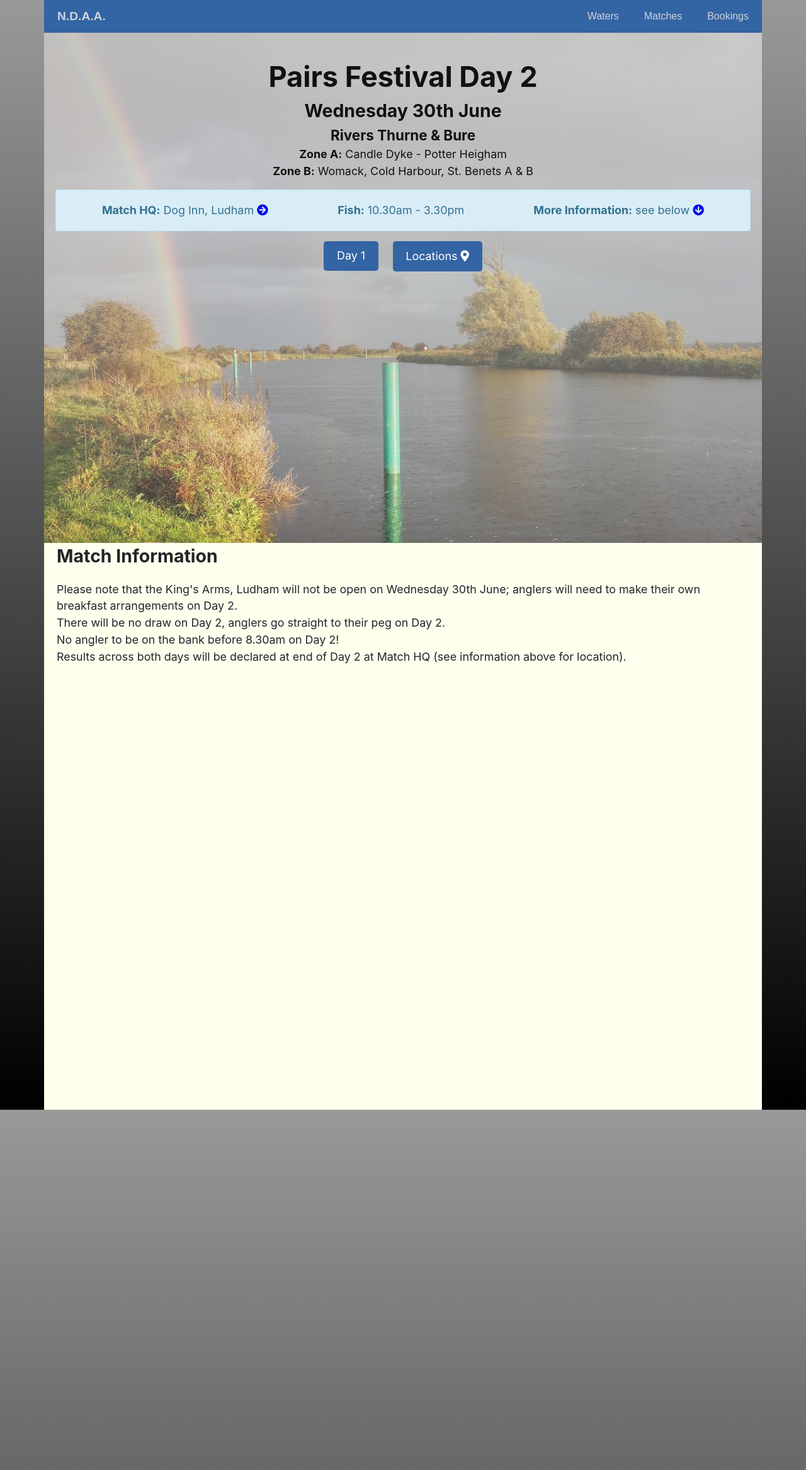
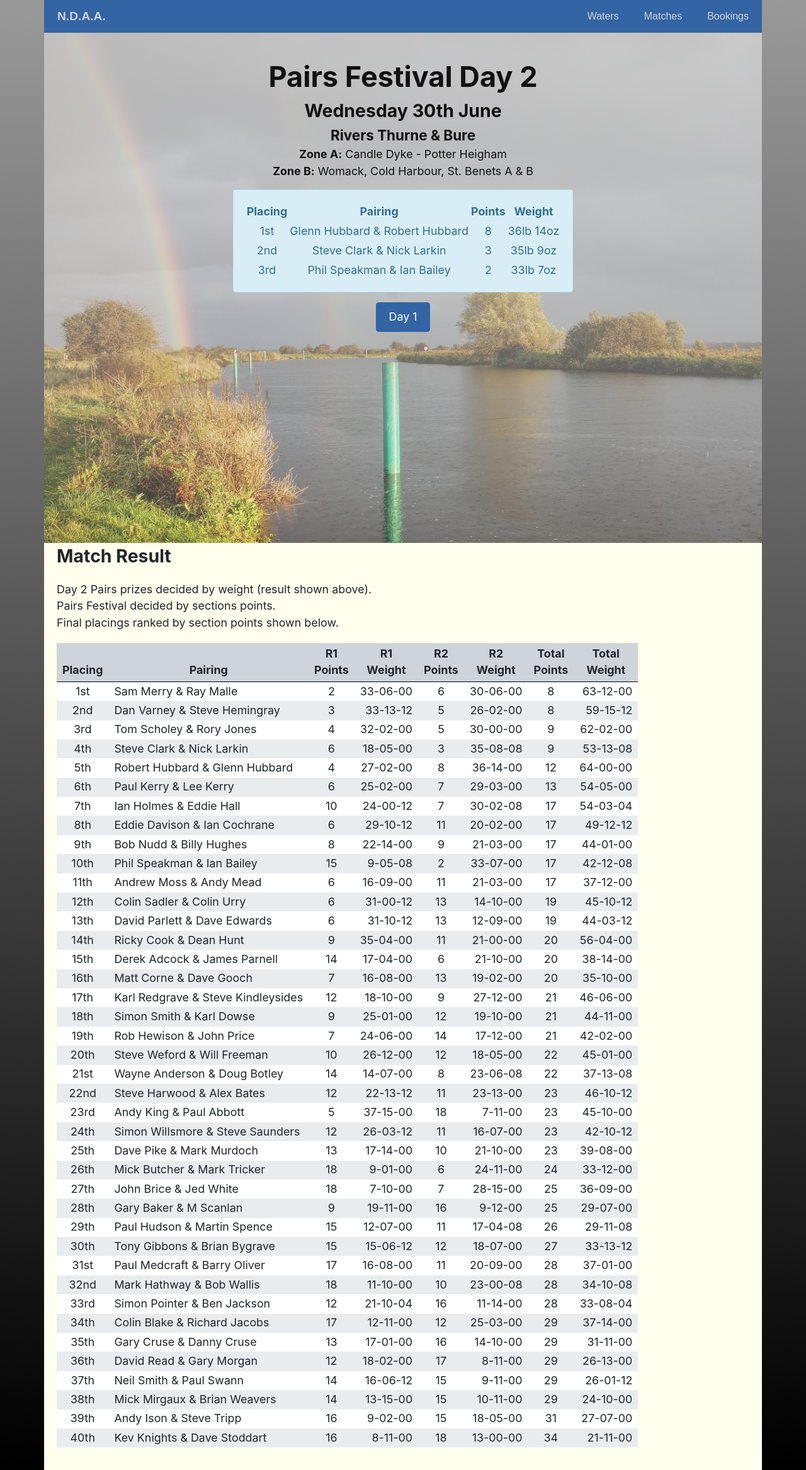
Before and after one commit to ndaa-developer/ndaa-release-two, a Jekyll site: the page built from _matches/20210630.md, in a window 1280 px wide. Shown: the whole page at 63% size. Built offline with Jekyll 4.4.1, drawn with Linux system fonts in a browser that asks for light colours.

Commit message:
add PF D2 result

```diff
--- a/_data/matches.csv
+++ b/_data/matches.csv
@@ -1,7 +1,7 @@
 Order,Date,Month,DayNum,Match,Match-Grp,Venue,DateNum,LongDate,Image,Draw-Venue,Food-Start,Draw-Time,Start-End-Times,Draw-Gmap-Ref,Match-Gmap-Id,Fees,Sections,Zone-A,Zone-B,Notes,Linked-Match,Linked-Filename,Result-Basis,First,First-Pts,First-Weight,Second,Second-Pts,Second-Weight,Third,Third-Pts,Third-Weight
 1,Thu 24th Jun,June,Thu 24th,Pairs Series Round 1,1,River Thurne,20210624,Thursday 24th June,cvr-mb-1.jpg,"King's Arms, Ludham",from 7.30am,8.30am,10.30am - 3.30pm,10447569346871224337,1qW_RfjpgTqKZDfEAGmVvhBg47FibO6io,£60/pair plus £50/pair pools,,Boat Green & Ronds,High's Mill & Potter Stagings,see below,,,points,Barry Oliver & John Southgate,3,21lb 1oz,Brian Bygrave & Tony Gibbons,5,27lb 10oz,Billy Hughes & Bob Nudd,5,16lb 3oz
 6,Tue 29th Jun,June,Tue 29th,Pairs Festival Day 1,2,Rivers Thurne & Bure,20210629,Tuesday 29th June,cvr-ch-1.jpg,"King's Arms, Ludham",from 7.00am,from 8.00am,10.30am - 3.30pm,10447569346871224337,1Swc6xsVhssb7cKtL2693Gf7woKs9bfKR,£100/pair,,Candle Dyke - Potter Heigham,"Womack, Cold Harbour, St. Benets A & B",see below,Day 2,20210630.html,weight,Andy King & Paul Abbott,5,37lb 15oz,Ricky Cook & Dean Hunt,9,35lb 4oz,Dan Varney & Steve Hemingray,3,33lb 13oz
-7,Wed 30th Jun,June,Wed 30th,Pairs Festival Day 2,2,Rivers Thurne & Bure,20210630,Wednesday 30th June,cvr-sb-1.jpg,"Dog Inn, Ludham",,,10.30am - 3.30pm,15936831814576650249,1Swc6xsVhssb7cKtL2693Gf7woKs9bfKR,,,Candle Dyke - Potter Heigham,"Womack, Cold Harbour, St. Benets A & B",see below,Day 1,20210629.html,,,,,,,,,,
+7,Wed 30th Jun,June,Wed 30th,Pairs Festival Day 2,2,Rivers Thurne & Bure,20210630,Wednesday 30th June,cvr-sb-1.jpg,"Dog Inn, Ludham",,,10.30am - 3.30pm,15936831814576650249,1Swc6xsVhssb7cKtL2693Gf7woKs9bfKR,,,Candle Dyke - Potter Heigham,"Womack, Cold Harbour, St. Benets A & B",see below,Day 1,20210629.html,weight,Glenn Hubbard & Robert Hubbard,8,36lb 14oz,Steve Clark & Nick Larkin,3,35lb 9oz,Phil Speakman & Ian Bailey,2,33lb 7oz
 2,Thu 8th Jul,July,Thu 8th,Pairs Series Round 2,1,T.B.A,20210708,Thursday 8th July,cvr-mb-1.jpg,,,,,,,,,,,,,,,,,,,,,,,
 8,Sun 11th Jul,July,Sun 11th,Teams of Four Round 1,3,T.B.A,20210711,Sunday 11th July,cvr-ch-1.jpg,,,,,,,,,,,,,,,,,,,,,,,
 12,Sun 18th Jul,July,Sun 18th,Pete Swan Memorial,4,River Thurne,20210718,Sunday 18th July,cvr-sb-1.jpg,,,,,,,,,,,,,,,,,,,,,,,
--- /dev/null
+++ b/_data/pairs-d2.csv
@@ -0,0 +1,41 @@
+Order,Placing,Name,R1-Points,R1-Weight,R2-Points,R2-Weight,Tot-Pts,Tot-Weight
+1,1st,Sam Merry & Ray Malle,2,33-06-00,6,30-06-00,8,63-12-00
+2,2nd,Dan Varney & Steve Hemingray,3,33-13-12,5,26-02-00,8,59-15-12
+3,3rd,Tom Scholey & Rory Jones,4,32-02-00,5,30-00-00,9,62-02-00
+4,4th,Steve Clark & Nick Larkin,6,18-05-00,3,35-08-08,9,53-13-08
+5,5th,Robert Hubbard & Glenn Hubbard,4,27-02-00,8,36-14-00,12,64-00-00
+6,6th,Paul Kerry & Lee Kerry,6,25-02-00,7,29-03-00,13,54-05-00
+7,7th,Ian Holmes & Eddie Hall,10,24-00-12,7,30-02-08,17,54-03-04
+8,8th,Eddie Davison & Ian Cochrane,6,29-10-12,11,20-02-00,17,49-12-12
+9,9th,Bob Nudd & Billy Hughes,8,22-14-00,9,21-03-00,17,44-01-00
+10,10th,Phil Speakman & Ian Bailey,15,9-05-08,2,33-07-00,17,42-12-08
+11,11th,Andrew Moss & Andy Mead,6,16-09-00,11,21-03-00,17,37-12-00
+12,12th,Colin Sadler & Colin Urry,6,31-00-12,13,14-10-00,19,45-10-12
+13,13th,David Parlett & Dave Edwards,6,31-10-12,13,12-09-00,19,44-03-12
+14,14th,Ricky Cook & Dean Hunt,9,35-04-00,11,21-00-00,20,56-04-00
+15,15th,Derek Adcock & James Parnell,14,17-04-00,6,21-10-00,20,38-14-00
+16,16th,Matt Corne & Dave Gooch,7,16-08-00,13,19-02-00,20,35-10-00
+17,17th,Karl Redgrave & Steve Kindleysides,12,18-10-00,9,27-12-00,21,46-06-00
+18,18th,Simon Smith & Karl Dowse,9,25-01-00,12,19-10-00,21,44-11-00
+19,19th,Rob Hewison & John Price,7,24-06-00,14,17-12-00,21,42-02-00
+20,20th,Steve Weford & Will Freeman,10,26-12-00,12,18-05-00,22,45-01-00
+21,21st,Wayne Anderson & Doug Botley,14,14-07-00,8,23-06-08,22,37-13-08
+22,22nd,Steve Harwood & Alex Bates,12,22-13-12,11,23-13-00,23,46-10-12
+23,23rd,Andy King & Paul Abbott,5,37-15-00,18,7-11-00,23,45-10-00
+24,24th,Simon Willsmore & Steve Saunders,12,26-03-12,11,16-07-00,23,42-10-12
+25,25th,Dave Pike & Mark Murdoch,13,17-14-00,10,21-10-00,23,39-08-00
+26,26th,Mick Butcher & Mark Tricker,18,9-01-00,6,24-11-00,24,33-12-00
+27,27th,John Brice & Jed White,18,7-10-00,7,28-15-00,25,36-09-00
+28,28th,Gary Baker & M Scanlan,9,19-11-00,16,9-12-00,25,29-07-00
+29,29th,Paul Hudson & Martin Spence,15,12-07-00,11,17-04-08,26,29-11-08
+30,30th,Tony Gibbons & Brian Bygrave,15,15-06-12,12,18-07-00,27,33-13-12
+31,31st,Paul Medcraft & Barry Oliver,17,16-08-00,11,20-09-00,28,37-01-00
+32,32nd,Mark Hathway & Bob Wallis,18,11-10-00,10,23-00-08,28,34-10-08
+33,33rd,Simon Pointer & Ben Jackson,12,21-10-04,16,11-14-00,28,33-08-04
+34,34th,Colin Blake & Richard Jacobs,17,12-11-00,12,25-03-00,29,37-14-00
+35,35th,Gary Cruse & Danny Cruse,13,17-01-00,16,14-10-00,29,31-11-00
+36,36th,David Read & Gary Morgan,12,18-02-00,17,8-11-00,29,26-13-00
+37,37th,Neil Smith & Paul Swann,14,16-06-12,15,9-11-00,29,26-01-12
+38,38th,Mick Mirgaux & Brian Weavers,14,13-15-00,15,10-11-00,29,24-10-00
+39,39th,Andy Ison & Steve Tripp,16,9-02-00,15,18-05-00,31,27-07-00
+40,40th,Kev Knights & Dave Stoddart,16,8-11-00,18,13-00-00,34,21-11-00
--- a/_matches/20210630.md
+++ b/_matches/20210630.md
@@ -9,6 +9,47 @@ keywords: NDAA, norwich & district anglers, norwich and district angling, norwic
 <main class="wrapper wrapper--padding wrapper--min-height">
     <article id="Information">
         <section>
+            {% if first_place != nil %}
+                <div class="section-hdr">
+                    <h2>Match Result</h2>
+                </div>
+                <div class="match-info">
+                    <p>Day 2 Pairs prizes decided by weight (result shown above).</p>
+                    <p>Pairs Festival decided by sections points.</p>
+                    <p>Final placings ranked by section points shown below.</p>
+                </div>
+                <div class="table-container">
+                    <table class="match-result">
+                        <thead>
+                            <tr>
+                                <th>Placing</th>
+                                <th>Pairing</th>
+                                <th>R1<br>Points</th>
+                                <th>R1<br>Weight</th>
+                                <th>R2<br>Points</th>
+                                <th>R2<br>Weight</th>
+                                <th>Total<br>Points</th>
+                                <th>Total<br>Weight</th>
+                            </tr>
+                        </thead>
+                        <tbody>
+                            {% for row in site.data.pairs-d2 %}
+                            <tr>
+                                <td class="td--center" data-heading="Placing">{{ row.Placing }}</td>
+                                <td data-heading="Pairing">{{ row.Name }}</td>
+                                <td class="td--center" data-heading="R1 Points">{{ row.R1-Points }}</td>
+                                <td class="td--right" data-heading="R1 Weight">{{ row.R1-Weight }}</td>
+                                <td class="td--center" data-heading="R2 Points">{{ row.R2-Points }}</td>
+                                <td class="td--right" data-heading="R2 Weight">{{ row.R2-Weight }}</td>
+                                <td class="td--center" data-heading="Total Points">{{ row.Tot-Pts }}</td>
+                                <td class="td--right" data-heading="Total Weight">{{ row.Tot-Weight }}</td>
+                            </tr>
+                            {% endfor %}
+                        </tbody>
+                    </table>
+                </div>
+            {% else %}
+
             <div class="section-hdr">
                 <h2>Match Information</h2>
             </div>
@@ -18,6 +59,7 @@ keywords: NDAA, norwich & district anglers, norwich and district angling, norwic
                 <p>No angler to be on the bank before 8.30am on Day 2!</p>
                 <p>Results across both days will be declared at end of Day 2 at Match HQ (see information above for location).</p>
             </div>
+            {% endif %}
         </section>
     </article>
 
--- a/assets/_scss/local/_body.scss
+++ b/assets/_scss/local/_body.scss
@@ -115,14 +115,15 @@ body {
   }
 
   .match-result {
-    & td,
-    & th {
+    & td {
       padding: .1em .5em;
     }
 
     & th {
+      padding: .2em .5em;
       background-color: $gray-400;
       border-bottom: .1em solid $black;
+      vertical-align: bottom;
     }
 
     & tr:nth-child(even) {
```
Also changed, not shown: assets/css/styles.css (+4 -3 lines), assets/css/styles.min.css.
